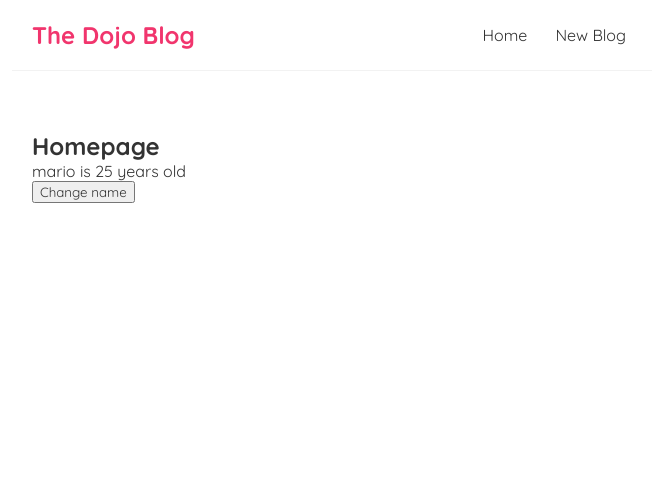
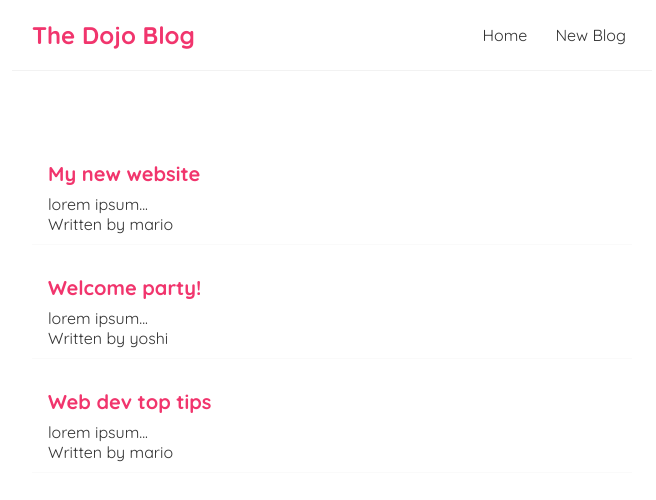
Before and after one commit to MaGo0506/dojo-blogs, a React (Create React App) app: page / in a window 1280 px wide. Shown: the top 500 px of the page, without its empty margins (308-964 px from the left). Built offline with nearby package versions, Linux system fonts and the light colour scheme.

Commit message:
Outputting Lists

```diff
--- a/src/components/Home.js
+++ b/src/components/Home.js
@@ -1,19 +1,21 @@
 import {useState} from "react";
 
 export const Home = () => {
-    const [name, setName] = useState('mario'),
-        [age, setAge] = useState(25)
-
-    const handleClick = () => {
-        name === 'mario' ? setName('ryu') : setName('mario');
-        age === 25 ? setAge(20) : setAge(25);
-    }
+    const [blogs, setBlogs] = useState([
+        { title: 'My new website', body: 'lorem ipsum...', author: 'mario', id: 1 },
+        { title: 'Welcome party!', body: 'lorem ipsum...', author: 'yoshi', id: 2 },
+        { title: 'Web dev top tips', body: 'lorem ipsum...', author: 'mario', id: 3 }
+    ]);
 
     return (
-        <div>
-            <h2>Homepage</h2>
-            <p>{ name } is { age } years old</p>
-            <button onClick={handleClick}>Change name</button>
+        <div className="home">
+            {blogs.map((blog) => (
+                <div className="blog-preview" key={blog.id}>
+                    <h2>{blog.title}</h2>
+                    <p>{blog.body}</p>
+                    <p>Written by {blog.author}</p>
+                </div>
+            ))}
         </div>
     );
 };
--- a/src/index.css
+++ b/src/index.css
@@ -33,3 +33,18 @@
     margin: 40px auto;
     padding: 20px;
 }
+
+/* blog previews / list */
+.blog-preview {
+    padding: 10px 16px;
+    margin: 20px 0;
+    border-bottom: 1px solid #fafafa;
+}
+.blog-preview:hover {
+    box-shadow: 1px 3px 5px rgba(0,0,0,0.1);
+}
+.blog-preview h2 {
+    font-size: 20px;
+    color: #f1356d;
+    margin-bottom: 8px;
+}
```
